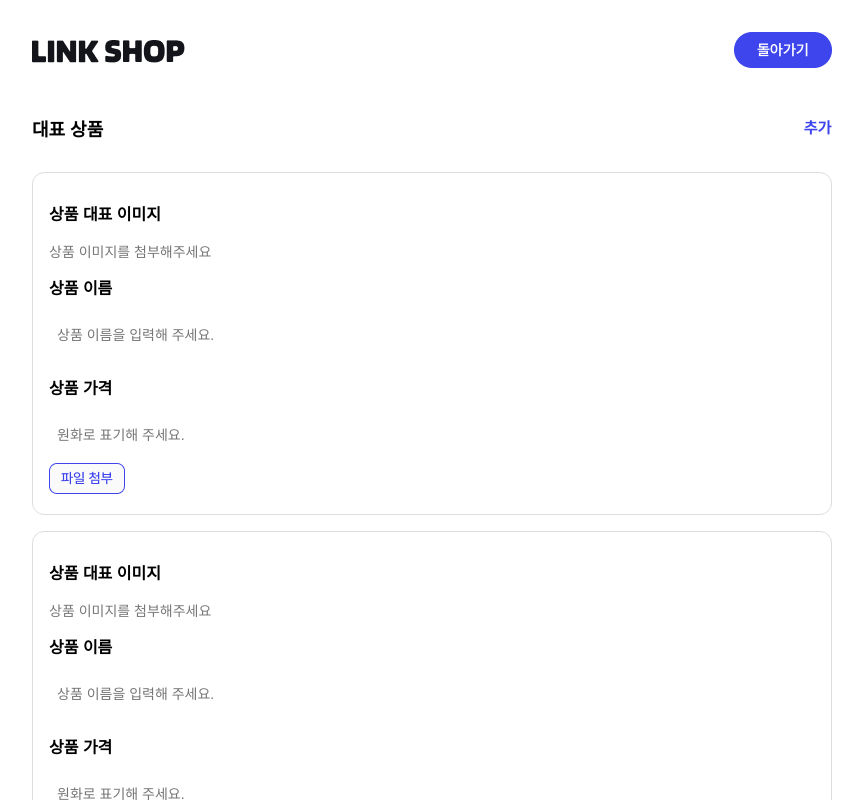
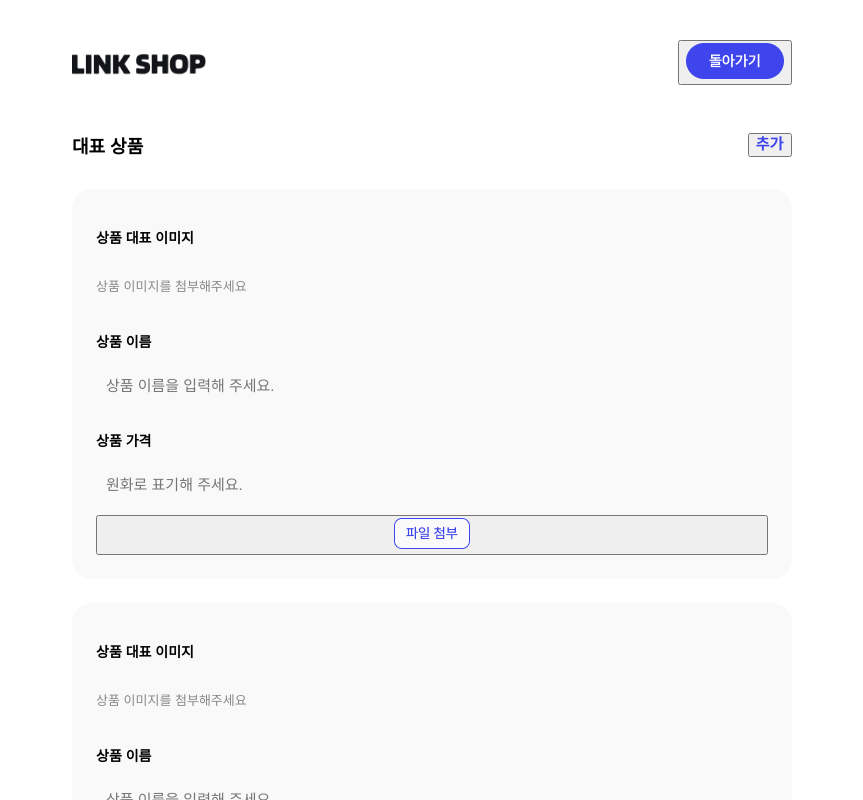
Before and after one commit to LinkShopTeam/linkshop-react-app, a React (Vite) app: page /linkpost in a window 1280 px wide. Shown: the top 800 px of the page, without its empty margins (208-1071 px from the left). Built offline with nearby package versions, Linux system fonts and the light colour scheme; a web font is replaced by a local one.

Commit message:
fix: Update LinkPostPage.module.css

```diff
--- a/src/pages/LinkPostPage/LinkPostPage.module.css
+++ b/src/pages/LinkPostPage/LinkPostPage.module.css
@@ -1,100 +1,128 @@
 .pageWrapper {
-  padding: 24px;
-  max-width: 800px;
+  max-width: 720px;
   margin: 0 auto;
+  padding: 32px 24px;
+  font-family: 'Arial', sans-serif;
 }
 
 .header {
   display: flex;
   justify-content: space-between;
   align-items: center;
+  margin-bottom: 32px;
 }
 
 .logo {
-  font-size: 24px;
-  font-weight: bold;
+  height: 28px;
 }
 
-.backButton,
-.addButton,
-.uploadButton,
-.submitButton {
+.backButton {
+  background-color: #4c6ef5;
+  color: white;
+  font-weight: 500;
+  font-size: 14px;
+  padding: 6px 16px;
   border: none;
-  background: transparent;
-  padding: 0;
-  margin: 0;
+  border-radius: 999px;
   cursor: pointer;
-  display: inline-flex;
-  align-items: center;
-  justify-content: center;
+  transition: background-color 0.2s ease;
 }
 
-.backButton img,
-.addButton img,
-.uploadButton img,
-.submitButton img {
-  display: block;
-  width: 100%;
-  height: auto;
-  object-fit: contain;
+.backButton:hover {
+  background-color: #3b5bdb;
 }
 
 .section {
-  margin-top: 32px;
+  margin-bottom: 40px;
 }
 
 .sectionHeader {
   display: flex;
   justify-content: space-between;
   align-items: center;
+  margin-bottom: 16px;
 }
 
 .sectionTitle {
   font-size: 18px;
-  font-weight: 600;
+  font-weight: bold;
 }
 
 .card {
-  padding: 16px;
-  border: 1px solid #ddd;
-  border-radius: 12px;
-  margin-top: 16px;
+  background-color: #f9f9f9;
+  padding: 24px;
+  border-radius: 20px;
+  margin-bottom: 24px;
+  display: flex;
+  flex-direction: column;
+  gap: 12px;
+  position: relative;
 }
 
 .label {
-  font-weight: bold;
-  margin-top: 12px;
+  font-weight: 600;
+  font-size: 14px;
+  margin-bottom: 4px;
 }
 
 .hint {
+  font-size: 13px;
+  color: #888;
+  margin-bottom: 10px;
+}
+
+.input {
+  padding: 10px;
+  font-size: 15px;
+  border: none;
+  border-radius: 8px;
+  background-color: transparent;
+  width: 100%;
+}
+
+.fileButton {
+  position: absolute;
+  top: 24px;
+  right: 24px;
+  border: 1.5px solid #4c6ef5;
+  color: #4c6ef5;
+  background: white;
+  font-size: 13px;
+  padding: 6px 14px;
+  border-radius: 12px;
+  cursor: pointer;
+}
+
+.addButton {
+  background: none;
+  color: #4c6ef5;
+  border: none;
+  font-weight: 500;
   font-size: 14px;
-  color: #777;
+  cursor: pointer;
+  padding: 0;
 }
 
 .submitWrapper {
   display: flex;
   justify-content: center;
-  margin-top: 32px;
+  margin-top: 40px;
 }
 
-.iconButton {
+.submitButton {
+  width: 100%;
+  max-width: 700px;
+  padding: 14px 0;
+  background-color: rgb(211, 208, 208);
+  color: white;
   border: none;
-  background: transparent;
-  padding: 0;
-  margin: 0;
+  border-radius: 20px;
+  font-size: 16px;
+  font-weight: bold;
   cursor: pointer;
-  display: inline-flex;
-  align-items: center;
-  justify-content: center;
+  transition: background-color 0.3s;
 }
 
-.input {
-  width: 100%;
-  padding: 8px;
-  margin-top: 4px;
-  margin-bottom: 12px;
-  background-color: transparent;
-  border: none;
-  outline: none;
-  font-size: 14px;
+.submitButton:hover {
+  background-color: #8b8b8b;
 }
```
